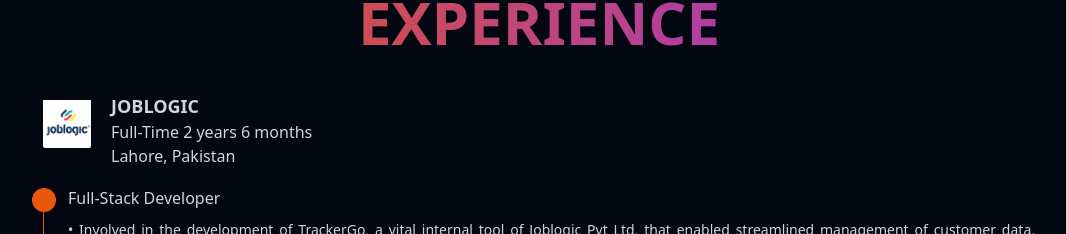
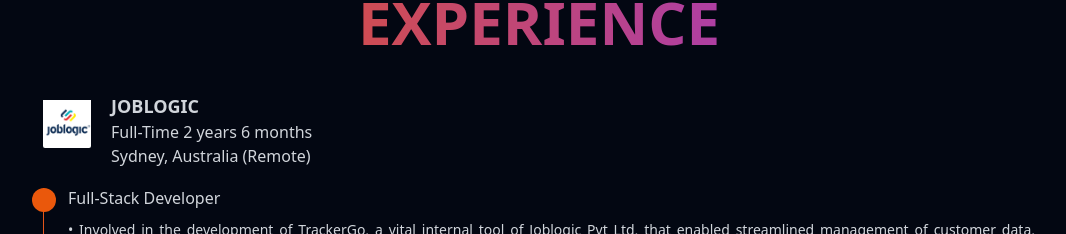
Before and after one commit to hassaanarif/HassaanKhawaja-Portfolio, a React (Vite) app: page / in a window 1280 px wide. Shown: the part 834-1068 px from the top of the page, without its empty margins (101-1167 px from the left). Built offline with nearby package versions, Linux system fonts and the light colour scheme.

Commit message:
Fixed the Locations

```diff
--- a/src/constants/Jobs.ts
+++ b/src/constants/Jobs.ts
@@ -1,12 +1,12 @@
 import JL from "../assets/Joblogic.png";
+import SWIUS from "../assets/SWIUS.jpg";
 import Freelance from "../assets/icon-freelance.png";
-import SWIUS from "../assets/SWIUS.jpg";
 import Job from "../interfaces/Job";
 
 const jobs: Job[] = [
 	{
 		company: "Joblogic",
-		location: "Lahore, Pakistan",
+		location: "Sydney, Australia (Remote)",
 		companyLogoURL: JL,
 		time: "Full-Time",
 		startDate: "2021-02-08",
@@ -39,7 +39,7 @@ const jobs: Job[] = [
 		company: "Freelancing",
 		companyLogoURL: Freelance,
 		time: "Part-Time",
-		location: "Lahore, Pakistan",
+		location: "Sydney, Australia (Remote)",
 		startDate: "2020-10-10",
 		positions: [
 			{
```
